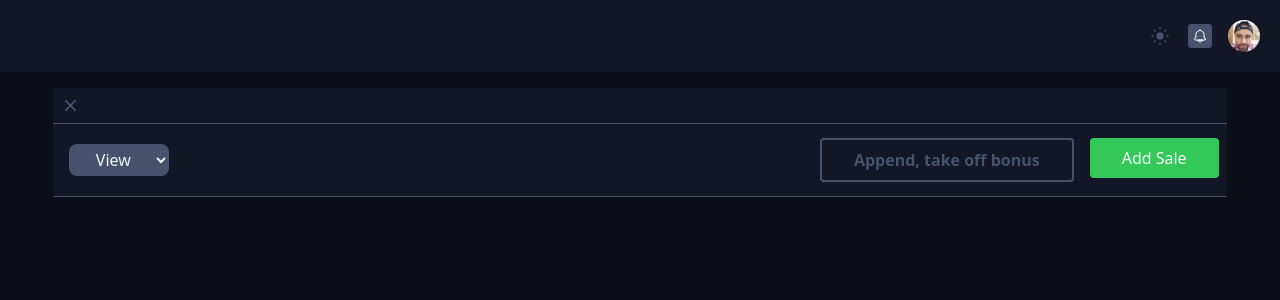
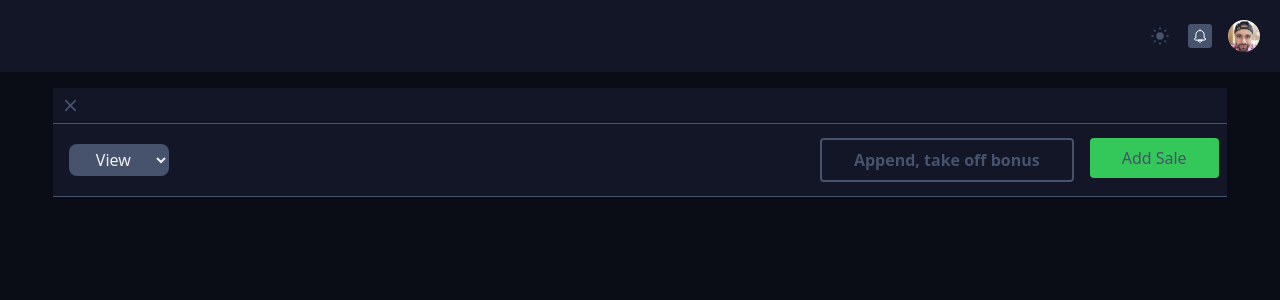
Before and after one commit to Helton-Carlos/services-for-loyalty-programs, a Vue app: page /dashboard in a window 1280 px wide. Shown: the top 300 px of the page. Built offline with nearby package versions, Linux system fonts and the light colour scheme.

Commit message:
fix: change font button

```diff
--- a/src/pages/DashBoard.vue
+++ b/src/pages/DashBoard.vue
@@ -12,7 +12,6 @@ import SelectDashboard from "@/components/SelectDashboard/SelectDashboard.vue";
         <div class="flex flex-col">
           <div>
             <icons-closed class="p-2" />
-
             <hr />
           </div>
 
--- a/src/style.css
+++ b/src/style.css
@@ -33,12 +33,12 @@ input {
 
 .positive {
   @apply
-    bg-success hover:bg-success-ground hover:text-white
+    bg-success text-gray hover:bg-success-ground hover:text-white
 }
 
 .dange {
   @apply
-    bg-error hover:bg-error-ground hover:text-white;
+    bg-error text-gray hover:bg-error-ground hover:text-white;
 }
 
 .standard {
```
